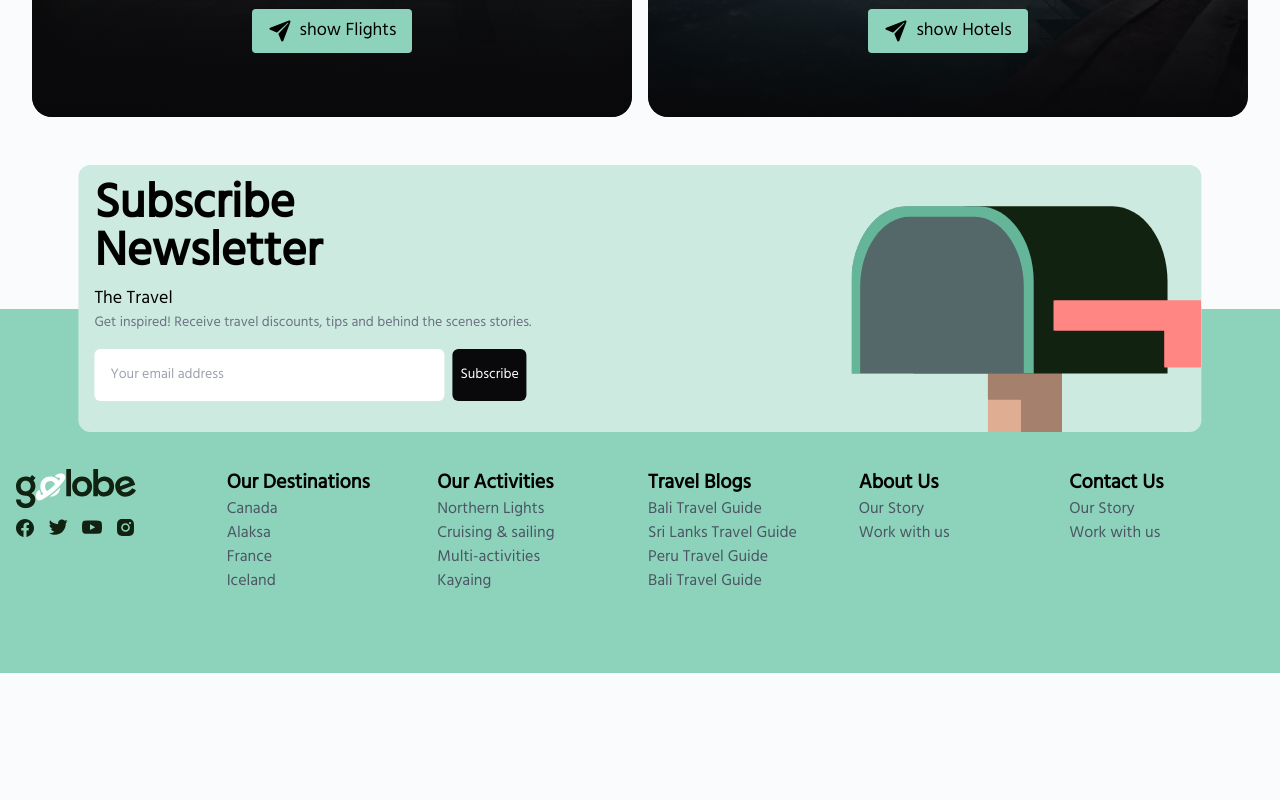
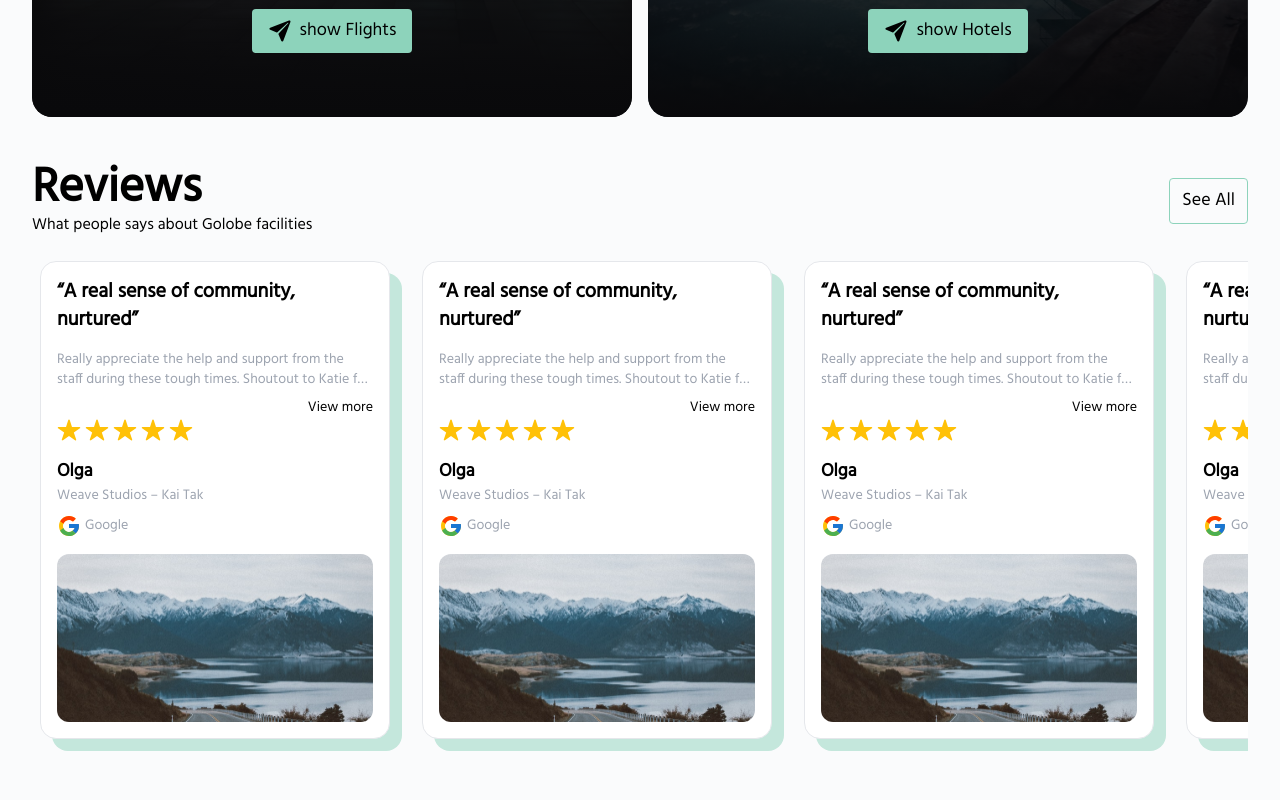
Before and after one commit to mahdibashirione/Teravel, a React (Vite) app: page / in a window 1280 px wide. Shown: the part 1200-2000 px from the top of the page. Before the commit the page ends 1873 px from the top, so only its background shows below. Built offline with nearby package versions, Linux system fonts and the light colour scheme.

Commit message:
added new component Reviews to home and fixed

```diff
--- a/src/Components/Footer.jsx
+++ b/src/Components/Footer.jsx
@@ -241,8 +241,8 @@ const Footer = () => {
                   fill="#112211"
                 />
                 <path
-                  fill-rule="evenodd"
-                  clip-rule="evenodd"
+                  fillRule="evenodd"
+                  clipRule="evenodd"
                   d="M43.2386 13.0379C41.7013 9.83054 38.4964 7.62012 34.2213 7.62012C28.1158 7.62012 24.3076 12.1284 24.3076 17.6105C24.3076 21.1103 25.8077 24.1881 28.491 25.9722C28.6439 25.8578 28.7359 25.7835 28.7359 25.7835C30.0743 24.9103 31.3799 23.991 32.6506 23.0277C30.2567 22.3233 29.0479 20.0327 29.0479 17.6105C29.0479 14.7343 30.8393 11.9344 34.2559 11.9344C37.2647 11.9344 39.2333 14.4285 39.445 17.1269C40.7639 15.818 42.0295 14.454 43.2386 13.0379ZM33.7754 27.5917C37.5614 24.9081 41.0621 21.8426 44.2201 18.4459C43.8586 23.5747 40.1622 27.6008 34.2594 27.6008C34.0963 27.6008 33.935 27.5978 33.7754 27.5917Z"
                   fill="white"
                 />
--- /dev/null
+++ b/src/Components/Reviews.jsx
@@ -0,0 +1,172 @@
+import { useState } from "react";
+import { Link } from "react-router-dom";
+
+const Reviews = () => {
+  const [reviewsData, setReviewsData] = useState([
+    {
+      id: 1,
+      title: "A real sense of community, nurtured",
+      description:
+        " Really appreciate the help and support from the staff during these tough times. Shoutout to Katie for helping me always, even when I was out of the country. And always available when needed.",
+      writer: "Olga",
+      star: 5,
+      cover: "/image/review1.svg",
+      url: "/",
+    },
+    {
+      id: 2,
+      title: "A real sense of community, nurtured",
+      description:
+        " Really appreciate the help and support from the staff during these tough times. Shoutout to Katie for helping me always, even when I was out of the country. And always available when needed.",
+      writer: "Olga",
+      star: 5,
+      cover: "/image/review1.svg",
+      url: "/",
+    },
+    {
+      id: 3,
+      title: "A real sense of community, nurtured",
+      description:
+        " Really appreciate the help and support from the staff during these tough times. Shoutout to Katie for helping me always, even when I was out of the country. And always available when needed.",
+      writer: "Olga",
+      star: 5,
+      cover: "/image/review1.svg",
+      url: "/",
+    },
+    {
+      id: 4,
+      title: "A real sense of community, nurtured",
+      description:
+        " Really appreciate the help and support from the staff during these tough times. Shoutout to Katie for helping me always, even when I was out of the country. And always available when needed.",
+      writer: "Olga",
+      star: 5,
+      cover: "/image/review1.svg",
+      url: "/",
+    },
+    {
+      id: 5,
+      title: "A real sense of community, nurtured",
+      description:
+        " Really appreciate the help and support from the staff during these tough times. Shoutout to Katie for helping me always, even when I was out of the country. And always available when needed.",
+      writer: "Olga",
+      star: 5,
+      cover: "/image/review1.svg",
+      url: "/",
+    },
+  ]);
+
+  return (
+    <section className="p-4">
+      <div className="container">
+        {/* header */}
+        <div className="flex items-center justify-between md:mt-4 md:mb-2">
+          <div>
+            <h2 className="font-bold text-2xl md:text-3xl lg:text-4xl xl:text-5xl">
+              Reviews
+            </h2>
+            <span className="text-sm xl:text-base">
+              What people says about Golobe facilities
+            </span>
+          </div>
+          <button className="duration-200">
+            <Link
+              className="text-sm py-2 px-3 hover:bg-primary block duration-200 rounded md:text-base border border-primary active:scale-95 lg:text-lg whitespace-nowrap"
+              to="/"
+            >
+              See All
+            </Link>
+          </button>
+        </div>
+        {/* content */}
+        <div className="flex gap-x-8 overflow-x-auto py-4 px-2 scrollbar-none">
+          {reviewsData.map((review) => {
+            let stars = [];
+            for (let i = 1; i <= 5; i++) {
+              stars = [...stars, i];
+            }
+            return (
+              <Link
+                key={review.id}
+                to={review.url}
+                className="bg-white rounded-2xl p-4 border shadow-[0.75rem_0.75rem_0_0_rgba(0,0,0,0.3)] shadow-primary/50
+                w-[350px] block min-w-[350px]"
+              >
+                {/* title */}
+                <h3 className="font-bold text-xl">“{review.title}”</h3>
+                {/* description */}
+                <p className="text-sm text-gray-400 line-clamp-2 mt-4 mb-2">
+                  {review.description}
+                </p>
+                <span className="text-sm text-right block">View more</span>
+                {/* stars */}
+                <div className="flex items-center gap-2 md:gap-1">
+                  {stars.map((start, index) => {
+                    return (
+                      <svg
+                        key={index}
+                        className="w-4 md:w-6"
+                        viewBox="0 0 24 24"
+                        fill="none"
+                        xmlns="http://www.w3.org/2000/svg"
+                      >
+                        <path
+                          d="M18.4687 22.5C18.3109 22.5006 18.1568 22.4514 18.0286 22.3594L12 17.9887L5.97139 22.3594C5.84259 22.4528 5.68742 22.5028 5.52832 22.5022C5.36921 22.5017 5.21441 22.4505 5.08629 22.3561C4.95818 22.2618 4.86339 22.1291 4.81563 21.9774C4.76787 21.8256 4.76961 21.6626 4.82061 21.5119L7.17186 14.5476L1.07811 10.3687C0.946113 10.2783 0.846491 10.1481 0.793797 9.99699C0.741103 9.84593 0.7381 9.68197 0.785225 9.52907C0.83235 9.37618 0.927135 9.24236 1.05573 9.14717C1.18432 9.05198 1.33999 9.0004 1.49998 8.99998H9.0178L11.2865 2.01795C11.3354 1.86721 11.4308 1.73583 11.559 1.64264C11.6871 1.54946 11.8415 1.49927 12 1.49927C12.1584 1.49927 12.3128 1.54946 12.441 1.64264C12.5692 1.73583 12.6645 1.86721 12.7134 2.01795L14.9822 9.00233H22.5C22.6602 9.00225 22.8162 9.05346 22.9452 9.14847C23.0741 9.24348 23.1693 9.37729 23.2167 9.5303C23.2642 9.68331 23.2613 9.84749 23.2087 9.99878C23.1561 10.1501 23.0564 10.2805 22.9242 10.3711L16.8281 14.5476L19.178 21.51C19.216 21.6227 19.2267 21.7429 19.2092 21.8605C19.1917 21.9782 19.1464 22.09 19.0771 22.1868C19.0078 22.2835 18.9165 22.3623 18.8107 22.4168C18.7049 22.4713 18.5877 22.4998 18.4687 22.5Z"
+                          fill="#FFC107"
+                        />
+                      </svg>
+                    );
+                  })}
+                </div>
+                {/* writer */}
+                <div className="mt-4 mb-2">
+                  <span className="font-semibold text-lg">{review.writer}</span>
+                  <p className="text-sm text-gray-400">
+                    Weave Studios – Kai Tak
+                  </p>
+                </div>
+                <div className="flex items-center gap-1 text-sm text-gray-400">
+                  <svg
+                    width="24"
+                    height="24"
+                    viewBox="0 0 24 24"
+                    fill="none"
+                    xmlns="http://www.w3.org/2000/svg"
+                  >
+                    <path
+                      d="M21.8055 10.0415H21V10H12V14H17.6515C16.827 16.3285 14.6115 18 12 18C8.6865 18 6 15.3135 6 12C6 8.6865 8.6865 6 12 6C13.5295 6 14.921 6.577 15.9805 7.5195L18.809 4.691C17.023 3.0265 14.634 2 12 2C6.4775 2 2 6.4775 2 12C2 17.5225 6.4775 22 12 22C17.5225 22 22 17.5225 22 12C22 11.3295 21.931 10.675 21.8055 10.0415Z"
+                      fill="#FFC107"
+                    />
+                    <path
+                      d="M3.15234 7.3455L6.43784 9.755C7.32684 7.554 9.47984 6 11.9993 6C13.5288 6 14.9203 6.577 15.9798 7.5195L18.8083 4.691C17.0223 3.0265 14.6333 2 11.9993 2C8.15834 2 4.82734 4.1685 3.15234 7.3455Z"
+                      fill="#FF3D00"
+                    />
+                    <path
+                      d="M12.0002 22.0001C14.5832 22.0001 16.9302 21.0116 18.7047 19.4041L15.6097 16.7851C14.5719 17.5743 13.3039 18.0011 12.0002 18.0001C9.39916 18.0001 7.19066 16.3416 6.35866 14.0271L3.09766 16.5396C4.75266 19.7781 8.11366 22.0001 12.0002 22.0001Z"
+                      fill="#4CAF50"
+                    />
+                    <path
+                      d="M21.8055 10.0415H21V10H12V14H17.6515C17.2571 15.1082 16.5467 16.0766 15.608 16.7855L15.6095 16.7845L18.7045 19.4035C18.4855 19.6025 22 17 22 12C22 11.3295 21.931 10.675 21.8055 10.0415Z"
+                      fill="#1976D2"
+                    />
+                  </svg>
+                  Google
+                </div>
+                {/* cover */}
+                <div className="rounded-xl overflow-hidden mt-4">
+                  <img
+                    className="w-full"
+                    src={review.cover}
+                    loading="lazy"
+                    alt=""
+                  />
+                </div>
+              </Link>
+            );
+          })}
+        </div>
+      </div>
+    </section>
+  );
+};
+
+export default Reviews;
--- a/src/Components/SearchBox.jsx
+++ b/src/Components/SearchBox.jsx
@@ -2,7 +2,7 @@ import { useState } from "react";
 import { FiPlus } from "react-icons/fi";
 import { useTarget, useTargetActions } from "../context/TargetProvider";
 
-const SearchBox = ({ tabs, saerchFor }) => {
+const SearchBox = ({ tabs }) => {
   const [saerchValue, setSearchValue] = useState("");
   const target = useTarget();
   const { handleChangeTarget } = useTargetActions();
@@ -160,7 +160,7 @@ const SearchBox = ({ tabs, saerchFor }) => {
               fill="black"
             />
           </svg>
-          Show {saerchFor}
+          Show {target}
         </button>
       </div>
     </article>
--- a/src/Style/index.css
+++ b/src/Style/index.css
@@ -10,3 +10,14 @@
 html {
   font-family: "Hind";
 }
+
+@layer components {
+  .scrollbar-none::-webkit-scrollbar {
+    display: none;
+  }
+
+  .scrollbar-none {
+    -ms-overflow-style: none;
+    scrollbar-width: none;
+  }
+}
--- a/src/page/Home.jsx
+++ b/src/page/Home.jsx
@@ -1,11 +1,13 @@
 import Features from "../Components/Features";
 import Hero from "../Components/Hero";
+import Reviews from "../Components/Reviews";
 
 const HomePage = () => {
   return (
     <>
       <Hero />
       <Features />
+      <Reviews />
     </>
   );
 };
```
Also changed, not shown: src/Components/Features.jsx (+9 -17 lines), public/image/review1.svg (added), src/Components/Hero.jsx (line endings or trailing spaces).
